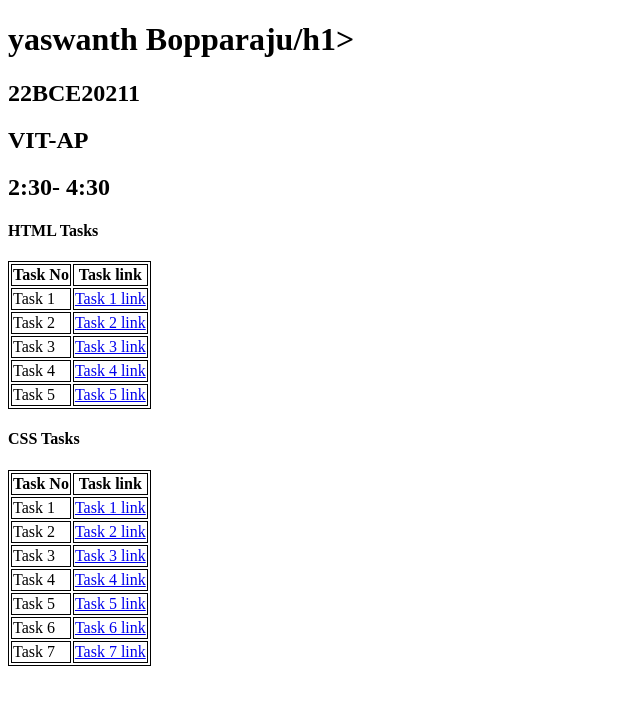
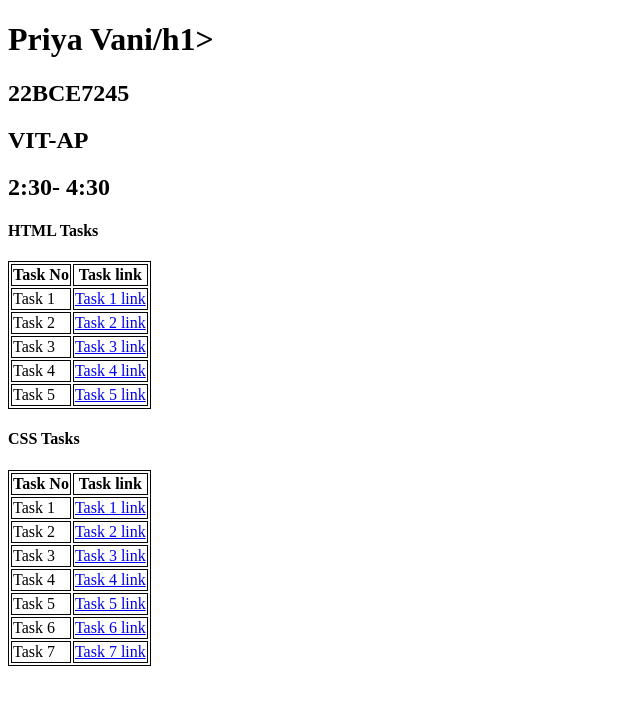
Before and after one commit to priya-vani/mern-internship, a plain HTML site: page index.html in a window 1280 px wide. Shown: the whole page, without its empty margins (0-640 px from the left). Drawn offline with Linux system fonts and the light colour scheme.

Commit message:
Update index.html

```diff
--- a/index.html
+++ b/index.html
@@ -11,8 +11,8 @@
       </style>
 </head>
 <body>
-    <h1>yaswanth Bopparaju/h1>
-    <h2>22BCE20211</h2>
+    <h1>Priya Vani/h1>
+    <h2>22BCE7245</h2>
     <h2>VIT-AP</h2>
     <h2>2:30- 4:30 </h2>
     <h4>HTML Tasks</h4>
```
